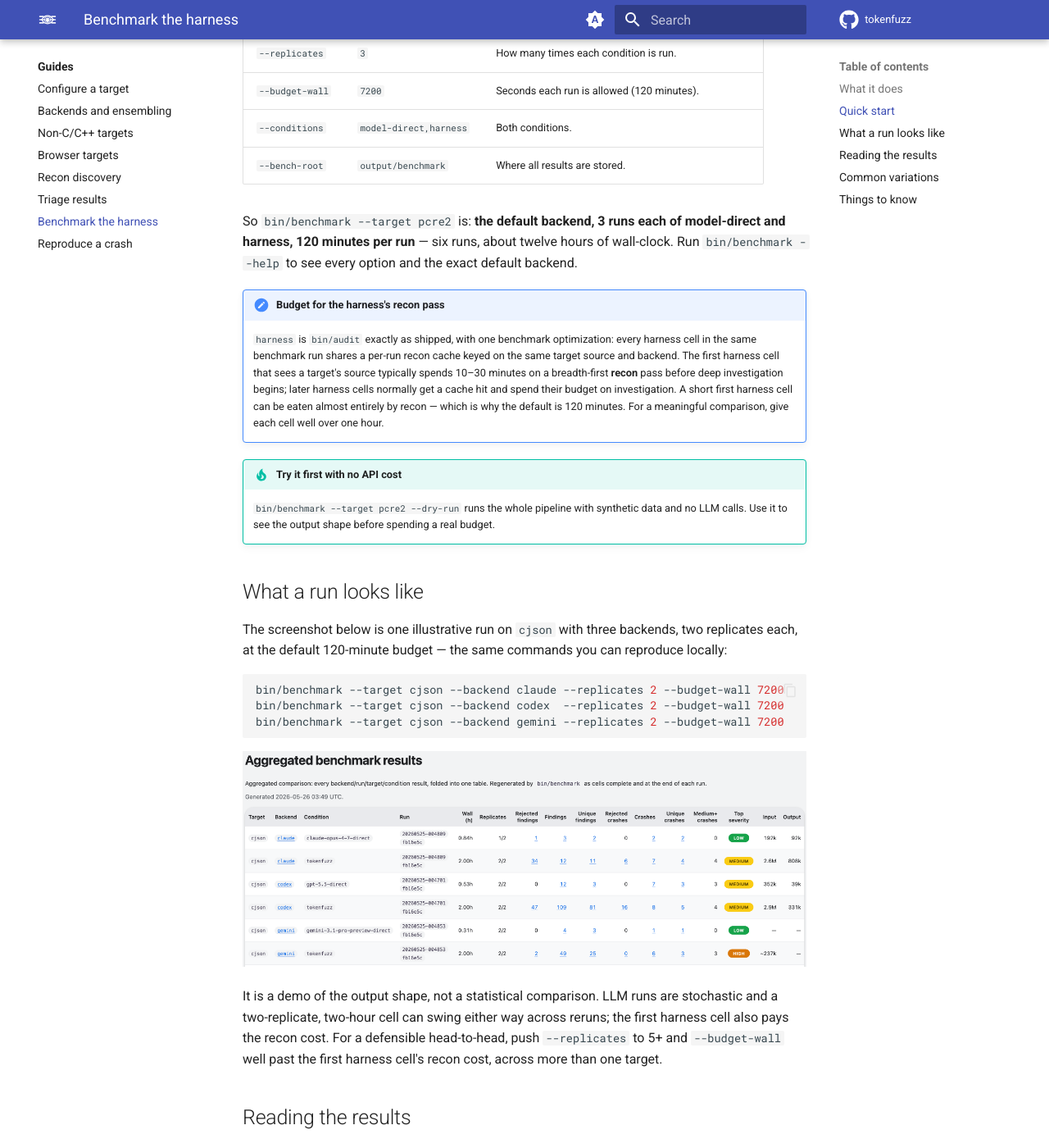
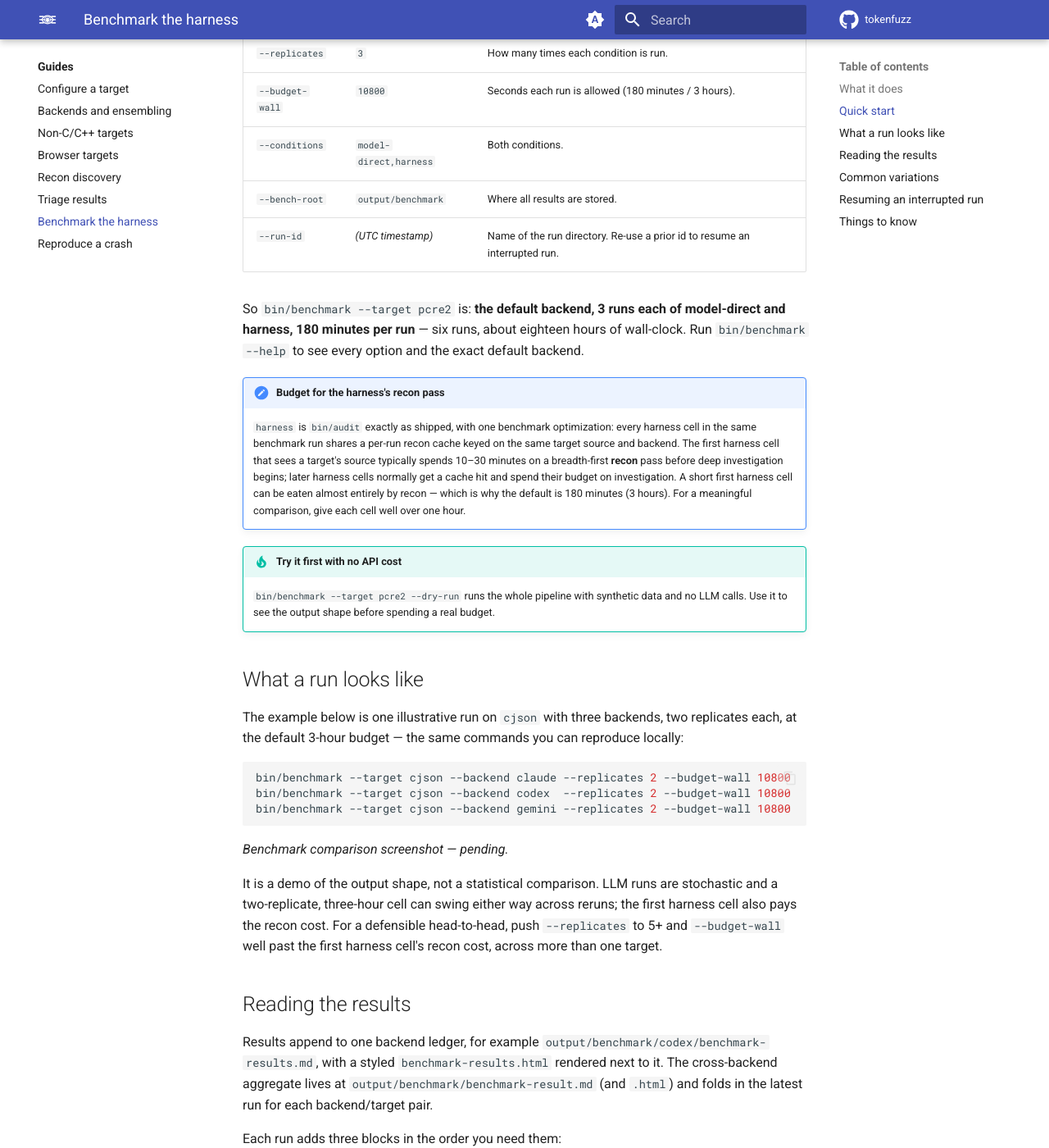
Before and after one commit to tokenfuzz/tokenfuzz, an MkDocs documentation site: the page built from docs/guides/benchmark.md, in a window 1280 px wide and 1400 px high, scrolled down 1137 px. Shown: the whole window at 82% size. Built offline with MkDocs 1.6.1 and Material for MkDocs 9.7.7, drawn with Linux system fonts in a browser that asks for light colours; comment, search, counter and statistics services are not loaded; some of the changed text lies outside the part shown.

Commit message:
benchmark: resume an interrupted run by run-id; default budget 3h
Re-running with the same --run-id (or BENCHMARK_RUNID) now reuses the run
directory instead of forking a -2 suffix, so a quota-interrupted sweep is
finished by repeating the same command with its run-id. Per replicate and
across both conditions: cells already marked done are skipped, while
incomplete cells (failed / quota_exhausted / killed mid-cell) are wiped
and re-run clean so a half-finished replicate's artifacts are never folded
into the harvest. --replicates is the target total, so it can also be
raised on resume to add more replicates. The ledger now replaces a run's
section in place on re-render rather than stacking a duplicate row.

Also raise the default --budget-wall to 10800s (3h), update the benchmark
guide accordingly, and drop the stale demo screenshot (marked pending).

````diff
--- a/docs/guides/benchmark.md
+++ b/docs/guides/benchmark.md
@@ -41,13 +41,14 @@
 | --- | --- | --- |
 | `--backend` | _(see below)_ | Agent backend, one of: `claude`, `codex`, `gemini`, `oss`. |
 | `--replicates` | `3` | How many times each condition is run. |
-| `--budget-wall` | `7200` | Seconds each run is allowed (120 minutes). |
+| `--budget-wall` | `10800` | Seconds each run is allowed (180 minutes / 3 hours). |
 | `--conditions` | `model-direct,harness` | Both conditions. |
 | `--bench-root` | `output/benchmark` | Where all results are stored. |
+| `--run-id` | _(UTC timestamp)_ | Name of the run directory. Re-use a prior id to resume an interrupted run. |
 
 So `bin/benchmark --target pcre2` is: **the default backend, 3 runs
-each of model-direct and harness, 120 minutes per run** — six runs,
-about twelve hours of wall-clock. Run `bin/benchmark --help` to see every
+each of model-direct and harness, 180 minutes per run** — six runs,
+about eighteen hours of wall-clock. Run `bin/benchmark --help` to see every
 option and the exact default backend.
 
 !!! note "Budget for the harness's recon pass"
@@ -59,8 +60,8 @@
     investigation begins; later harness cells normally get a cache hit
     and spend their budget on investigation. A short first harness cell
     can be eaten almost entirely by recon — which is why the default is
-    120 minutes. For a meaningful comparison, give each cell well over
-    one hour.
+    180 minutes (3 hours). For a meaningful comparison, give each cell
+    well over one hour.
 
 !!! tip "Try it first with no API cost"
     `bin/benchmark --target pcre2 --dry-run` runs the whole pipeline
@@ -69,20 +70,20 @@
 
 ## What a run looks like
 
-The screenshot below is one illustrative run on `cjson` with three
-backends, two replicates each, at the default 120-minute budget — the
+The example below is one illustrative run on `cjson` with three
+backends, two replicates each, at the default 3-hour budget — the
 same commands you can reproduce locally:
 
 ```bash
-bin/benchmark --target cjson --backend claude --replicates 2 --budget-wall 7200
-bin/benchmark --target cjson --backend codex  --replicates 2 --budget-wall 7200
-bin/benchmark --target cjson --backend gemini --replicates 2 --budget-wall 7200
+bin/benchmark --target cjson --backend claude --replicates 2 --budget-wall 10800
+bin/benchmark --target cjson --backend codex  --replicates 2 --budget-wall 10800
+bin/benchmark --target cjson --backend gemini --replicates 2 --budget-wall 10800
 ```
 
-[![TokenFuzz vs Model-Direct](../assets/benchmark_demo.png)](../assets/benchmark_demo.png){target=_blank title="TokenFuzz vs Model-Direct — click to open full-size"}
+_Benchmark comparison screenshot — pending._
 
 It is a demo of the output shape, not a statistical comparison. LLM
-runs are stochastic and a two-replicate, two-hour cell can swing either
+runs are stochastic and a two-replicate, three-hour cell can swing either
 way across reruns; the first harness cell also pays the recon cost.
 For a defensible head-to-head, push `--replicates` to 5+ and
 `--budget-wall` well past the first harness cell's recon cost, across
@@ -158,7 +159,7 @@
 # More replicates = a more trustworthy result (5+ recommended for claims).
 bin/benchmark --target pcre2 --replicates 5
 
-# Give each run 90 minutes instead of the default 120.
+# Give each run 90 minutes instead of the default 180.
 bin/benchmark --target pcre2 --budget-wall 5400
 
 # Only run the harness condition (skip the model-direct baseline).
@@ -170,6 +171,26 @@
 # Start a fresh ledger (the previous one is archived, not deleted).
 bin/benchmark --reset
 ```
+
+## Resuming an interrupted run
+
+A run can stop partway — most often when the provider's quota or rate limit
+is hit mid-sweep, leaving some replicates `failed`, `quota_exhausted`, or
+unfinished. To finish it, wait for quota to return and re-run **the same
+command with the run's `--run-id`** — the run directory name under
+`output/benchmark/<backend>/`, a UTC timestamp like `20260530-142558`:
+
+```bash
+bin/benchmark --target cjson --backend claude --replicates 2 \
+  --run-id 20260530-142558
+```
+
+Resume is per replicate and covers both conditions: cells already marked
+`done` are kept and skipped, and every incomplete cell — in model-direct
+*and* harness — is wiped clean and re-run, so a half-finished replicate's
+artifacts are never folded into the result. `--replicates` is the target
+total, so you can raise it on resume to add more replicates; pass the same
+`--conditions` you started with.
 
 ## Things to know
 
````
Also changed, not shown: docs/assets/benchmark_demo.png (deleted), 3 other files.
